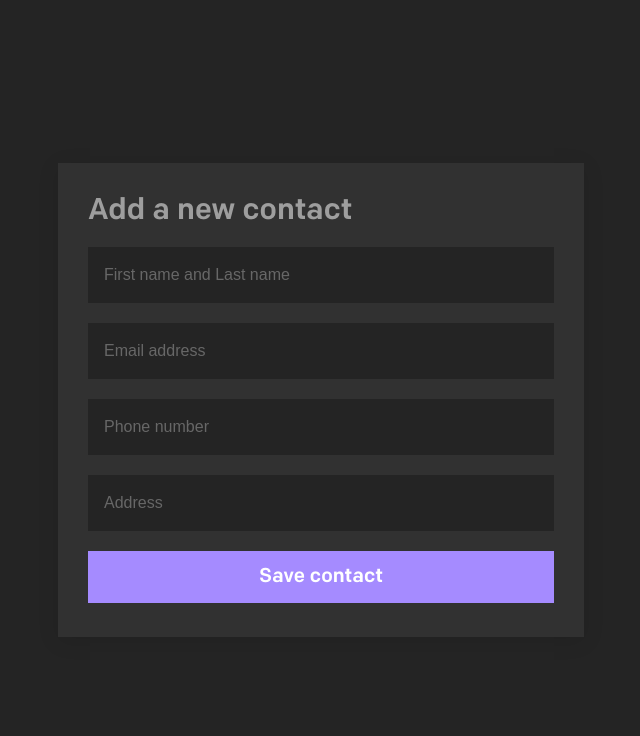
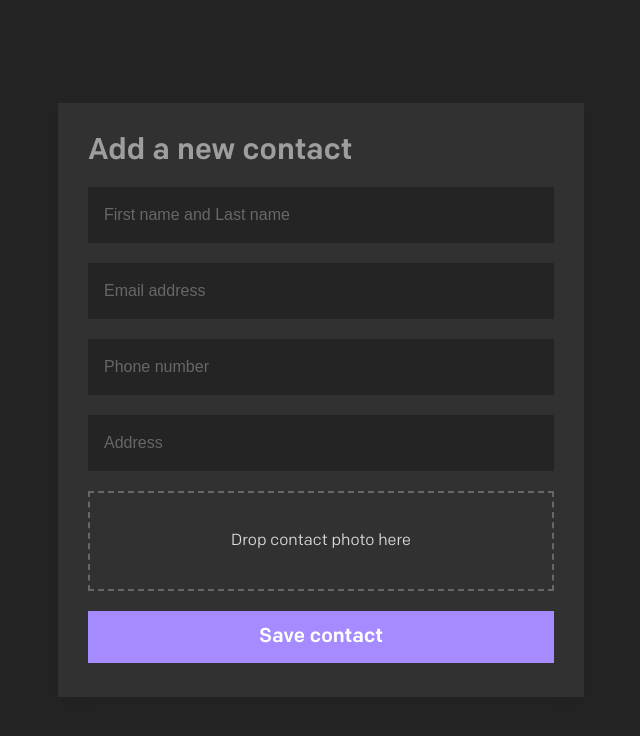
Before and after one commit to felipeemarcon/list-contacts-frontend, a React (Create React App) app: page /new-contact in a window 1280 px wide. Shown: the top 736 px of the page, without its empty margins (319-959 px from the left). Built offline with nearby package versions, Linux system fonts and the light colour scheme.

Commit message:
feat: add dropzone

```diff
--- a/package.json
+++ b/package.json
@@ -10,6 +10,8 @@
     "prop-types": "^15.7.2",
     "react": "^16.12.0",
     "react-dom": "^16.12.0",
+    "react-dropzone": "^10.2.0",
+    "react-input-mask": "^3.0.0-alpha.0",
     "react-router-dom": "^5.1.2",
     "react-scripts": "3.2.0"
   },
--- a/src/components/Button/Button.scss
+++ b/src/components/Button/Button.scss
@@ -13,7 +13,8 @@
   transition: var(--ui-transition);
   width: 100%;
 
-  &:hover {
+  &:hover,
+  &:focus {
     background-color: var(--color-purple-300);
   }
 }
--- a/src/components/Content/Content.scss
+++ b/src/components/Content/Content.scss
@@ -3,7 +3,7 @@
   padding: var(--space-squish-sm);
   box-shadow: var(--shadow-100);
   min-width: 290px;
-  margin: var(--space-top-md) 0;
+  margin: var(--space-md) 0;
   width: 100%;
   display: flex;
   justify-content: center;
--- /dev/null
+++ b/src/components/Dropzone/Dropzone.js
@@ -0,0 +1,46 @@
+import React, { Fragment, useMemo } from "react";
+import { useDropzone } from "react-dropzone";
+
+const activeStyle = {
+  borderColor: "#a58bff"
+};
+
+const acceptStyle = {
+  borderColor: "#00e676"
+};
+
+export default function Dropzone(props) {
+  const { onUpload } = props;
+
+  const {
+    acceptedFiles,
+    getRootProps,
+    getInputProps,
+    onDropAccepted,
+    isDragActive,
+    isDragAccept
+  } = useDropzone({ accept: "image/*", onDropAccepted: onUpload });
+
+  const files = acceptedFiles.map(file => (
+    <p key={file.path}>
+      {file.path} - {file.size} bytes
+    </p>
+  ));
+
+  const style = useMemo(
+    () => ({
+      ...(isDragActive ? activeStyle : {}),
+      ...(isDragAccept ? acceptStyle : {})
+    }),
+    [isDragAccept, isDragActive]
+  );
+
+  return (
+    <div className="App-Form__inputGroup">
+      <div {...getRootProps({ className: "App-Form__dropzone", style })}>
+        <input {...getInputProps()} />
+        {!files.length ? <p>Drop contact photo here</p> : files}
+      </div>
+    </div>
+  );
+}
--- a/src/components/Form/Form.scss
+++ b/src/components/Form/Form.scss
@@ -0,0 +1,53 @@
+.App-Form {
+  input {
+    background: var(--color-grey-500);
+    padding: 16px;
+    border: none;
+    width: 100%;
+    font-size: var(--ui-font-size-sm);
+    line-height: 24px;
+    outline: none;
+    color: var(--color-grey-100);
+    transition: var(--ui-transition);
+
+    &::placeholder {
+      color: var(--color-grey-300);
+    }
+
+    &:focus {
+      background-color: var(--color-grey-600);
+    }
+  }
+
+  &__dropzone {
+    display: flex;
+    flex-direction: column;
+    justify-content: center;
+    align-items: center;
+    text-align: center;
+    width: 100%;
+    min-height: 100px;
+    border: 2px dashed var(--color-grey-300);
+    padding: var(--space-md);
+    cursor: pointer;
+    outline: none;
+    transition: var(--ui-transition);
+
+    > p {
+      color: var(--color-grey-100);
+    }
+
+    > span {
+      margin-top: var(--space-xxxsm);
+      color: var(--color-grey-200);
+      font-size: var(--ui-font-size-xsm);
+      text-decoration: underline;
+    }
+
+    &:hover,
+    &:focus {
+      border-color: var(--color-purple);
+      background-color: var(--color-grey-500);
+    }
+  }
+}
--- a/src/components/Input/Input.js
+++ b/src/components/Input/Input.js
@@ -1,5 +1,7 @@
 import React from "react";
 import PropTypes from "prop-types";
+
+import InputMask from "react-input-mask";
 
 // Styles
 import "./Input.scss";
@@ -19,8 +21,19 @@ export default function FormInput(props) {
 
   return (
     <div className="App-Form__inputGroup">
+      {props.mask ? (
+        <InputMask
+          mask={props.mask}
+          value={props.value}
+          name={props.name}
+          onFocus={handleActiveInput}
+          onBlur={handleDeactivateInput}
+          onChange={props.actionChange}
+          placeholder={props.placeholder}
+        />
+      ) : (
         <input
-        onClick={handleActiveInput}
+          onFocus={handleActiveInput}
           onBlur={handleDeactivateInput}
           onChange={props.actionChange}
           type={props.type}
@@ -28,6 +41,7 @@ export default function FormInput(props) {
           value={props.value}
           placeholder={props.placeholder}
         />
+      )}
     </div>
   );
 }
@@ -35,6 +49,7 @@ export default function FormInput(props) {
 FormInput.propTypes = {
   name: PropTypes.string,
   type: PropTypes.string,
+  mask: PropTypes.string,
   value: PropTypes.string,
   placeholder: PropTypes.string,
   actionChange: PropTypes.func
--- a/src/components/Input/Input.scss
+++ b/src/components/Input/Input.scss
@@ -1,6 +1,7 @@
 .App-Form {
   &__inputGroup {
     display: flex;
+    flex-direction: column;
     margin-top: 20px;
     position: relative;
 
@@ -20,25 +21,5 @@
         width: 100%;
       }
     }
-
-    input {
-      background: var(--color-grey-500);
-      padding: 16px;
-      border: none;
-      width: 100%;
-      font-size: var(--ui-font-size-sm);
-      line-height: 24px;
-      outline: none;
-      color: var(--color-grey-100);
-      transition: var(--ui-transition);
-
-      &::placeholder {
-        color: var(--color-grey-300);
-      }
-
-      &:focus {
-        background-color: var(--color-grey-600);
-      }
-    }
   }
 }
--- a/src/pages/AddContact/index.js
+++ b/src/pages/AddContact/index.js
@@ -1,4 +1,7 @@
 import React, { useState } from "react";
+import Dropzone from "../../components/Dropzone/Dropzone";
+
+// Api
 import api from "../../services/api";
 
 // Component
@@ -15,6 +18,8 @@ export default function AddContact() {
     email: "",
     address: ""
   });
+
+  const [avatar, setAvatar] = useState({ avatar: [] });
 
   const handleInputChange = event => {
     const { name, value } = event.target;
@@ -72,6 +77,7 @@ export default function AddContact() {
         <Input
           value={cel_phone}
           name="cel_phone"
+          mask="+55 (99) 99999-9999"
           actionChange={handleInputChange}
           type="text"
           placeholder="Phone number"
@@ -83,6 +89,7 @@ export default function AddContact() {
           type="text"
           placeholder="Address"
         />
+        <Dropzone />
         <Button type="submit" label="Save contact" />
       </Form>
     </Content>
--- a/src/styles/variables.scss
+++ b/src/styles/variables.scss
@@ -33,7 +33,11 @@
 
   --space-squish-xxxsm: 12px 36px;
   --space-squish-sm: 34px 30px;
-  --space-top-md: 34px;
+  --space-xxxsm: 4px;
+  --space-xxsm: 8px;
+  --space-xsm: 16px;
+  --space-sm: 20px;
+  --space-md: 34px;
 
   // -------- SPACINGS -------- //
 
```
Also changed, not shown: 1 other file (tests, documents, lock files or other folders). Lines whose indentation alone changed are shown as unchanged.
